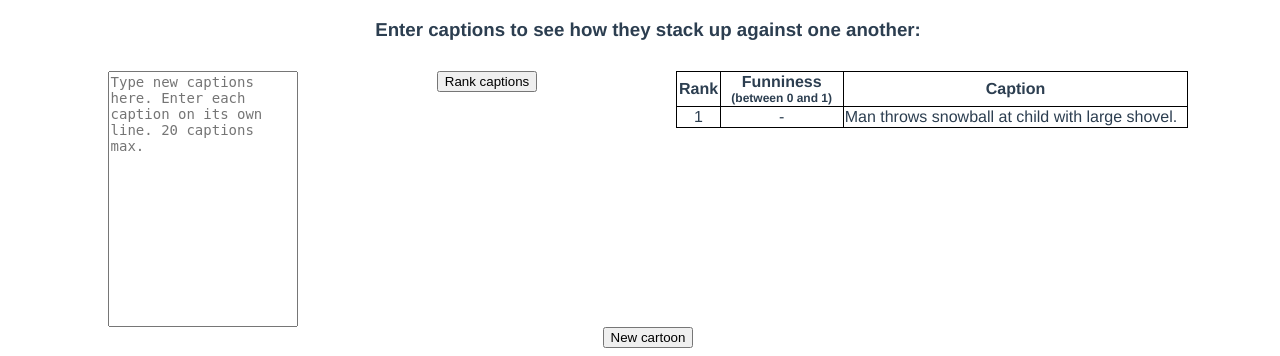
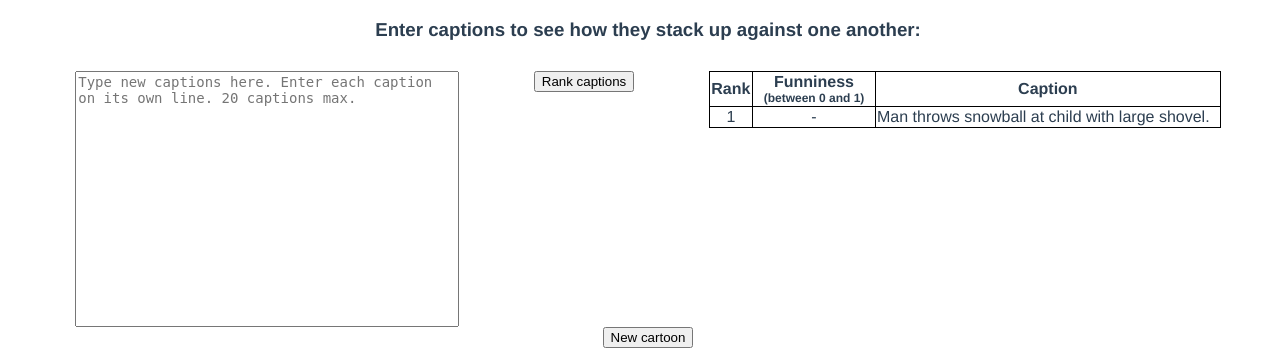
Before and after one commit to nextml/AHA, a Flask app: page / in a window 1280 px wide. Shown: the part 491-847 px from the top of the page. Run offline with Flask 2, Linux system fonts and the light colour scheme; parts of the project's set-up code (start-up, migrations or seed data) failed here and were passed over.

Commit message:
Disables rakn butto nwhen loadign, fixed sizingn bug

```diff
--- a/app/templates/index.html
+++ b/app/templates/index.html
@@ -20,7 +20,7 @@
     </div>
 	<div class="flex-container input-buttons margin" id="f1">
 		<div>
-			<textarea id="input_textarea" placeholder="Type new captions here. Enter each caption on its own line. 20 captions max." style="resize: none; height: 20vw; font-size: 14px" cols=20></textarea>
+			<textarea id="input_textarea" placeholder="Type new captions here. Enter each caption on its own line. 20 captions max." style="resize: none; height: 20vw; font-size: 14px; width: 30vw;" cols=20></textarea>
 		</div>
 		<div>
 			<input name="session" type="hidden" value="{{session}}">
@@ -107,6 +107,7 @@
 
 	function rankCaptions() {
 		document.getElementById('compare').disabled = true;
+		document.getElementById('compare').innerHTML = 'Ranking captions...';
 
 		let area = document.getElementById('input_textarea');
 		let new_caps = area.value.split('\n');
@@ -136,6 +137,7 @@
 				}
 				populateTable(captions);
 				document.getElementById('compare').disabled = false;
+				document.getElementById('compare').innerHTML = 'Rank captions';
 			}
 		};
 		xhttp.setRequestHeader('Content-type', 'application/x-www-form-urlencoded');
```
